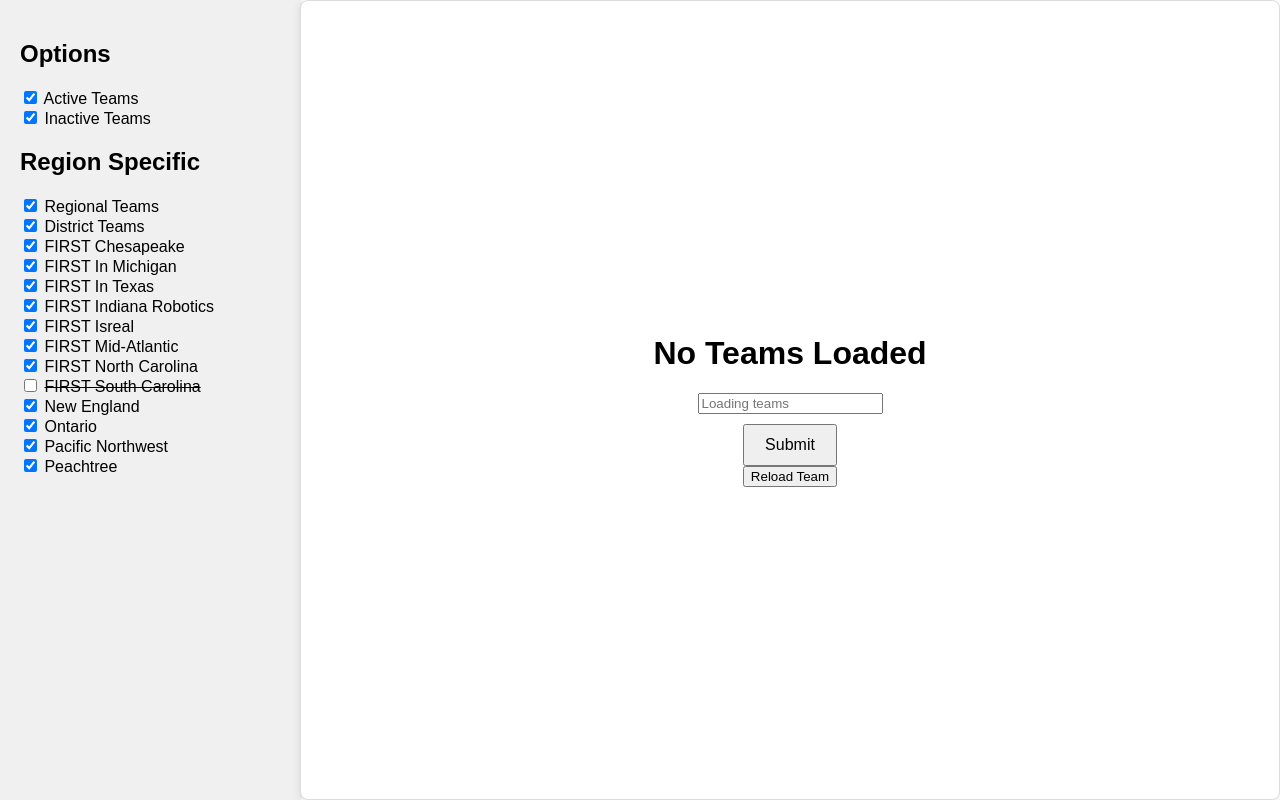
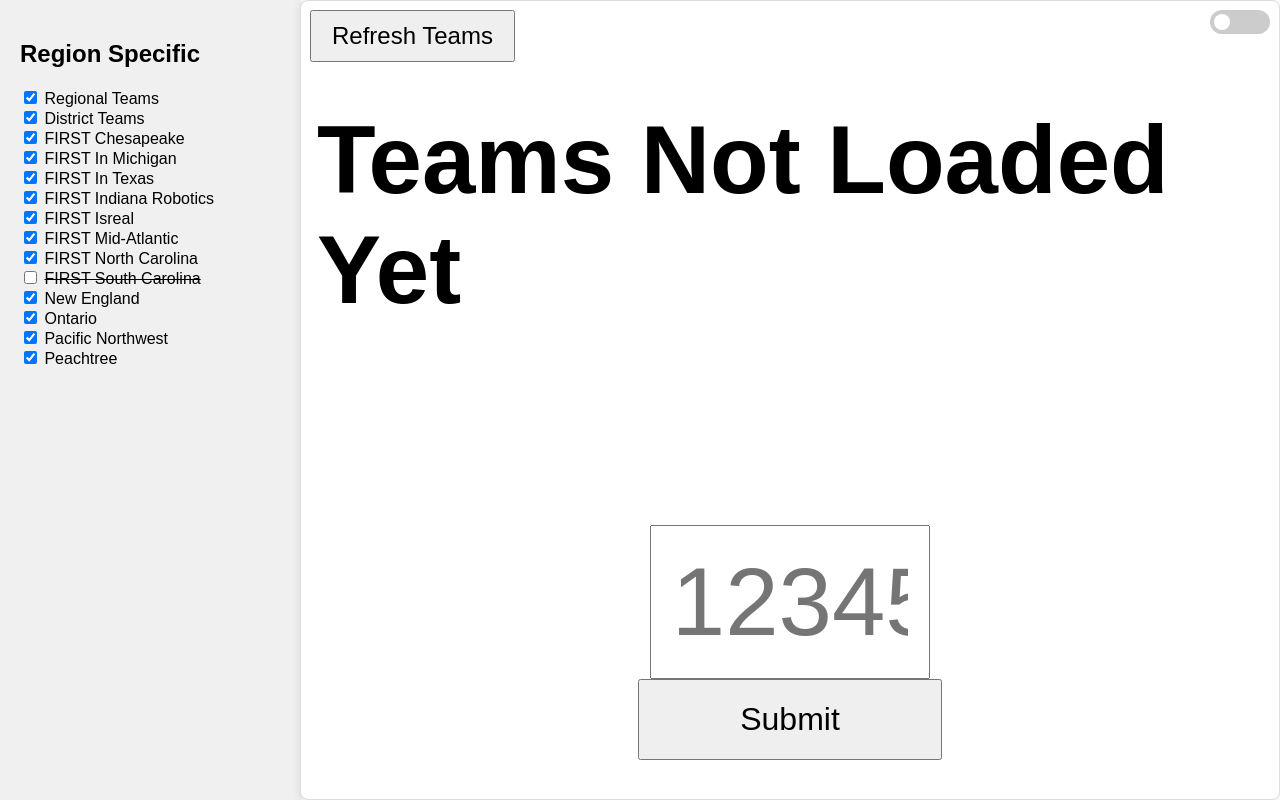
Before and after one commit to CommandTech/FRCTeamMemory, a Flask app: page / in a window 1280 px wide. Run offline with Flask 3, Linux system fonts and the light colour scheme.

Commit message:
working form

```diff
--- a/main.py
+++ b/main.py
@@ -44,61 +44,108 @@ districtKeys = [f"{datetime.now().year}fim", f"{datetime.now().year}ne",f"{datet
 
 def genRandomTeam():
     with app.app_context():
-        print('length: ' + str(len(session.get('selected_regions',[]))))
-        session['chioices'] = 0
-        if session.get('selected_regions',[]):
-            session['chioices'] += len(session.get('selected_regions',[]))
-        if session.get('regional', False):
-            session['chioices'] += 1
-        print(session.get('chioices', 0))
-
         team_choices = {
-            0: regionalTeams,
+            0: chsTeams,
             1: fimTeams,
-            2: neTeams,
-            3: pnwTeams,
-            4: ontTeams,
-            5: chsTeams,
-            6: finTeams,
-            7: fncTeams,
-            8: pchTeams,
-            9: fitTeams,
-            10: fmaTeams,
-            11: isrTeams,
-            12: fscTeams
+            2: fitTeams,
+            3: finTeams,
+            4: isrTeams,
+            5: fmaTeams,
+            6: fncTeams,
+            7: fscTeams,
+            8: neTeams,
+            9: ontTeams,
+            10: pnwTeams,
+            11: pchTeams
         }
 
         try:
-            session['choice'] = random.randrange(0, session.get('choices', 0))
-            team_list = team_choices.get(session['choice'], [])
+            if session['regional'] and session['selected_regions'] == []:
+                team_list = regionalTeams
+            elif random.choice([True, False]) and session.get('regional'):
+                #regional
+                team_list = regionalTeams
+            else:
+                #district
+                while True:
+                    session['choice'] = random.randrange(0, 11)
+                    temp = ''
+                    match (session['choice']):
+                        case 0:
+                            temp = 'chesapeake'
+                            pass
+                        case 1:
+                            temp = 'michigan'
+                            pass
+                        case 2:
+                            temp = 'texas'
+                            pass
+                        case 3:
+                            temp = 'indiana'
+                            pass
+                        case 4:
+                            temp = 'isreal'
+                            pass
+                        case 5:
+                            temp = 'mid-atlantic'
+                            pass
+                        case 6:
+                            temp = 'northcarolina'
+                            pass
+                        case 7:
+                            temp = 'southcarolina'
+                            pass
+                        case 8:
+                            temp = 'newengland'
+                            pass
+                        case 9:
+                            temp = 'ontario'
+                            pass
+                        case 10:
+                            temp = 'pacificnorthwest'
+                            pass
+                        case 11:
+                            temp = 'peachtree'
+                            pass
+
+                    if temp in session.get('selected_regions', []):
+                        break
+                    elif session['selected_regions'] == []:
+                        break
+
+                if session['selected_regions'] == []:
+                    session['curTeam'] = -1
+                    session['curTeamName'] = "No Teams Loaded"
+                    team_list = []
+                else:
+                    team_list = team_choices.get(session['choice'], [])
 
             if team_list:
                 team = random.choice(team_list)
                 session['curTeam'] = team[0]
                 session['curTeamName'] = team[1]
         except:
-                session['curTeam'] = -1
-                session['curTeamName'] = "No Teams Loaded"
+            session['curTeam'] = -1
+            session['curTeamName'] = "No Teams Loaded"
 
 
 
 @app.route('/')
 def root():
     with app.app_context():
-        print("\n\n\n\n\n\n")
-        session['dark_mode'] = False
-        session['authenticated'] = False
+        if 'dark_mode' not in session:
+            session['dark_mode'] = False
 
-        session['chioices'] = 0
-        session['teams'] = []
         session['curTeam'] = 0
         session['curTeamName'] = "Teams Not Loaded Yet"
-        session['selected_regions'] = []
-        session['active'] = []
-        session['inactive'] = []
-        session['regional'] = []
+
+        if 'selected_regions' not in session:
+            session['selected_regions'] = ['chesapeake', 'michigan', 'texas', 'indiana', 'isreal', 'mid-atlantic', 'northcarolina', 'newengland', 'ontario', 'pacificnorthwest', 'peachtree']
+        if 'regional' not in session:
+            session['regional'] = True
+
         genRandomTeam()
-        return render_template('index.html', dark_mode=session.get('dark_mode', False), team=session.get('curTeamName', "Teams Not Loaded Yet"))
+        return render_template('index.html', dark_mode=session.get('dark_mode', False), team=session['curTeamName'], selected_regions=session.get('selected_regions', []), regional=session.get('regional', False))
 
 @app.route('/check-team', methods=['POST'])
 def check_team():
@@ -171,8 +218,6 @@ def getTeams():
 def update_teams():
     data = request.get_json()
     session['selected_regions'] = data['regions']
-    session['active'] = data['active']
-    session['inactive'] = data['inactive']
     session['regional'] = data['regional']
     genRandomTeam()
     return "0"
@@ -180,7 +225,7 @@ def update_teams():
 @app.route('/gen-random-team', methods=['POST'])
 def gen_random_team_route():
     genRandomTeam()
-    return jsonify({'status': 'success', 'newTeam': session['curTeam']})
+    return jsonify({'status': 'success', 'newTeamName': session['curTeamName']})
 
 def startWeb():
     app.run(host='0.0.0.0', port=80)
--- a/static/script.js
+++ b/static/script.js
@@ -3,13 +3,16 @@ document.addEventListener('DOMContentLoaded', (event) => {
     const textBox = document.getElementById('team-input');
     const teamName = document.getElementById('team-name');
 
-    const activeCheckbox = document.getElementById('active');
-    const inactiveCheckbox = document.getElementById('inactive');
     const regionalCheckbox = document.getElementById('regional');
     const districtCheckbox = document.getElementById('district');
     const regionCheckboxes = document.querySelectorAll('#chesapeake, #michigan, #texas, #indiana, #isreal, #mid-atlantic, #northcarolina, #newengland, #ontario, #pacificnorthwest, #peachtree');
 
+    let isSubmitting = false;
+
     function submitForm() {
+        if (isSubmitting) return;
+
+        isSubmitting = true;
         const teamNumber = textBox.value;
 
         fetch('/check-team', {
@@ -39,6 +42,8 @@ document.addEventListener('DOMContentLoaded', (event) => {
                 // Update the team name and reset its color
                 teamName.textContent = data.newTeamName;
                 teamName.style.color = 'black';
+
+                isSubmitting = false;
             }, 2000); // 2000 milliseconds = 2 seconds
         });
     }
@@ -55,8 +60,6 @@ document.addEventListener('DOMContentLoaded', (event) => {
             },
             body: JSON.stringify({
                 regions: selectedRegions,
-                active: activeCheckbox.checked,
-                inactive: inactiveCheckbox.checked,
                 regional: regionalCheckbox.checked
             })
         })
@@ -74,12 +77,6 @@ document.addEventListener('DOMContentLoaded', (event) => {
         }
     });
 
-    activeCheckbox.addEventListener('change', () => {
-        updateTeams();
-    });
-    inactiveCheckbox.addEventListener('change', () => {
-        updateTeams();
-    });
     regionalCheckbox.addEventListener('change', () => {
         updateTeams();
     });
@@ -113,8 +110,14 @@ function reloadPage() {
     .then(response => response.json())
     .then(data => {
         if (data.status === 'success') {
-            document.getElementById('team-input').value = data.newTeam;
+            const teamName = document.getElementById('team-name');
+            teamName.textContent = data.newTeamName;
         }
     })
     .catch(error => console.error('Error:', error));
 }
+
+document.getElementById('darkModeSwitch').addEventListener('change', function() {
+    fetch('/dark-mode');
+    document.body.classList.toggle('dark-mode');
+});
--- a/static/style.css
+++ b/static/style.css
@@ -45,11 +45,112 @@ body {
     align-items: center;
 }
 
+#team-name {
+    margin-bottom: 200px;
+    font-size: 6em; /* Increase font size for team-name */
+}
+
 #team-input {
-    margin-bottom: 10px;
+    padding: 20px;
+    font-size: 6em; /* Increase font size for team-input */
+    width: 25%; /* Adjust width to make it thinner */
 }
 
 #submit-button {
+    padding: 20px 100px; /* Increase padding for larger button */
+    font-size: 2em; /* Increase font size for larger button */
+}
+
+
+body.dark-mode {
+    background-color: #1a1a1a;
+    color: #fff;
+}
+
+body.dark-mode a {
+    color: #9fa8da;
+}
+
+body.dark-mode h1 {
+    color: #ffffff;
+}
+
+body.dark-mode button {
+    background-color: #fff; /* White */
+    color: #1d1d1d; /* Black */
+}
+
+body.dark-mode .main-container,
+body.dark-mode .form-container,
+body.dark-mode .sidebar,
+body.dark-mode #team-name {
+    background-color: #1d1d1d; /* Black */
+    color: #fff; /* White */
+}
+
+/* Style the switch */
+.switch {
+    position: relative;
+    display: inline-block;
+    width: 60px;
+    height: 24px;
+}
+
+.switch input {
+    opacity: 0;
+    width: 0;
+    height: 0;
+}
+
+.slider {
+    position: absolute;
+    cursor: pointer;
+    top: 0;
+    left: 0;
+    right: 0;
+    bottom: 0;
+    background-color: #ccc;
+    transition: .4s;
+}
+
+.slider:before {
+    position: absolute;
+    content: "";
+    height: 16px;
+    width: 16px;
+    left: 4px;
+    bottom: 4px;
+    background-color: white;
+    transition: .4s;
+}
+
+input:checked + .slider {
+    background-color: #2196F3;
+}
+
+input:checked + .slider:before {
+    transform: translateX(34px);
+}
+
+/* Rounded sliders */
+.slider.round {
+    border-radius: 34px;
+}
+
+.slider.round:before {
+    border-radius: 50%;
+}
+
+.switch-container {
+    position: absolute;
+    top: 10px; /* Adjust as needed */
+    right: 10px; /* Adjust as needed */
+}
+
+#reload {
+    position: absolute;
+    top: 10px;
+    left: 310px; /* Adjust to be right of the sidebar */
     padding: 10px 20px;
-    font-size: 16px;
+    font-size: 1.5em;
 }
--- a/templates/index.html
+++ b/templates/index.html
@@ -7,41 +7,39 @@
     <link rel="stylesheet" type="text/css" href="style.css">
 </head>
 <body class="{{ 'dark-mode' if dark_mode else '' }}">
-    <!-- <div class="switch-container">
+    <div class="switch-container">
         <label class="switch">
             <input type="checkbox" id="darkModeSwitch" {{ 'checked' if dark_mode else '' }}>
             <span class="slider round"></span>
         </label>
-    </div> -->
+    </div>
 
     <div class="main-container">
         <div class="sidebar">
-            <h2>Options</h2>
-            <label><input type="checkbox" id="active" checked> Active Teams</label><br>
-            <label><input type="checkbox" id="inactive" checked> Inactive Teams</label><br>
             <h2>Region Specific</h2>
-            <label><input type="checkbox" id="regional" checked> Regional Teams</label><br>
-            <label><input type="checkbox" id="district" checked> District Teams</label><br>
-            <label><input type="checkbox" id="chesapeake" checked> FIRST Chesapeake</label><br>
-            <label><input type="checkbox" id="michigan" checked> FIRST In Michigan</label><br>
-            <label><input type="checkbox" id="texas" checked> FIRST In Texas</label><br>
-            <label><input type="checkbox" id="indiana" checked> FIRST Indiana Robotics</label><br>
-            <label><input type="checkbox" id="isreal" checked> FIRST Isreal</label><br>
-            <label><input type="checkbox" id="mid-atlantic" checked> FIRST Mid-Atlantic</label><br>
-            <label><input type="checkbox" id="northcarolina" checked> FIRST North Carolina</label><br>
-            <label><input type="checkbox" id="southcarolina"> <s>FIRST South Carolina</s></label><br>
-            <label><input type="checkbox" id="newengland" checked> New England</label><br>
-            <label><input type="checkbox" id="ontario" checked> Ontario</label><br>
-            <label><input type="checkbox" id="pacificnorthwest" checked> Pacific Northwest</label><br>
-            <label><input type="checkbox" id="peachtree" checked> Peachtree</label><br>
+            <label><input type="checkbox" id="regional" {% if regional %}checked{% endif %}> Regional Teams</label><br>
+            <label><input type="checkbox" id="district" {% if selected_regions %}checked{% endif %}> District Teams</label><br>
+            <label><input type="checkbox" id="chesapeake" {% if 'chesapeake' in selected_regions %}checked{% endif %}> FIRST Chesapeake</label><br>
+            <label><input type="checkbox" id="michigan" {% if 'michigan' in selected_regions %}checked{% endif %}> FIRST In Michigan</label><br>
+            <label><input type="checkbox" id="texas" {% if 'texas' in selected_regions %}checked{% endif %}> FIRST In Texas</label><br>
+            <label><input type="checkbox" id="indiana" {% if 'indiana' in selected_regions %}checked{% endif %}> FIRST Indiana Robotics</label><br>
+            <label><input type="checkbox" id="isreal" {% if 'isreal' in selected_regions %}checked{% endif %}> FIRST Isreal</label><br>
+            <label><input type="checkbox" id="mid-atlantic" {% if 'mid-atlantic' in selected_regions %}checked{% endif %}> FIRST Mid-Atlantic</label><br>
+            <label><input type="checkbox" id="northcarolina" {% if 'northcarolina' in selected_regions %}checked{% endif %}> FIRST North Carolina</label><br>
+            <label><input type="checkbox" id="southcarolina"{% if 'southcarolina' in selected_regions %}checked{% endif %}> <s>FIRST South Carolina</s></label><br>
+            <label><input type="checkbox" id="newengland" {% if 'newengland' in selected_regions %}checked{% endif %}> New England</label><br>
+            <label><input type="checkbox" id="ontario" {% if 'ontario' in selected_regions %}checked{% endif %}> Ontario</label><br>
+            <label><input type="checkbox" id="pacificnorthwest" {% if 'pacificnorthwest' in selected_regions %}checked{% endif %}> Pacific Northwest</label><br>
+            <label><input type="checkbox" id="peachtree" {% if 'peachtree' in selected_regions %}checked{% endif %}> Peachtree</label><br>
         </div>
+
 
         <div class="form-container" id="first-page">
             <h1 id="team-name">{{team}}</h1>
             <div class="centered-content">
-                <input type="text" id="team-input" placeholder="Loading teams" maxlength="5" pattern=".{0,5}">
+                <input type="text" id="team-input" placeholder="12345" maxlength="5" pattern=".{0,5}">
                 <button type="submit" id="submit-button">Submit</button>
-                <button onclick="reloadPage()">Reload Team</button>
+                <button id='reload' onclick="reloadPage()">Refresh Teams</button>
             </div>
         </div>
     </div>
```
